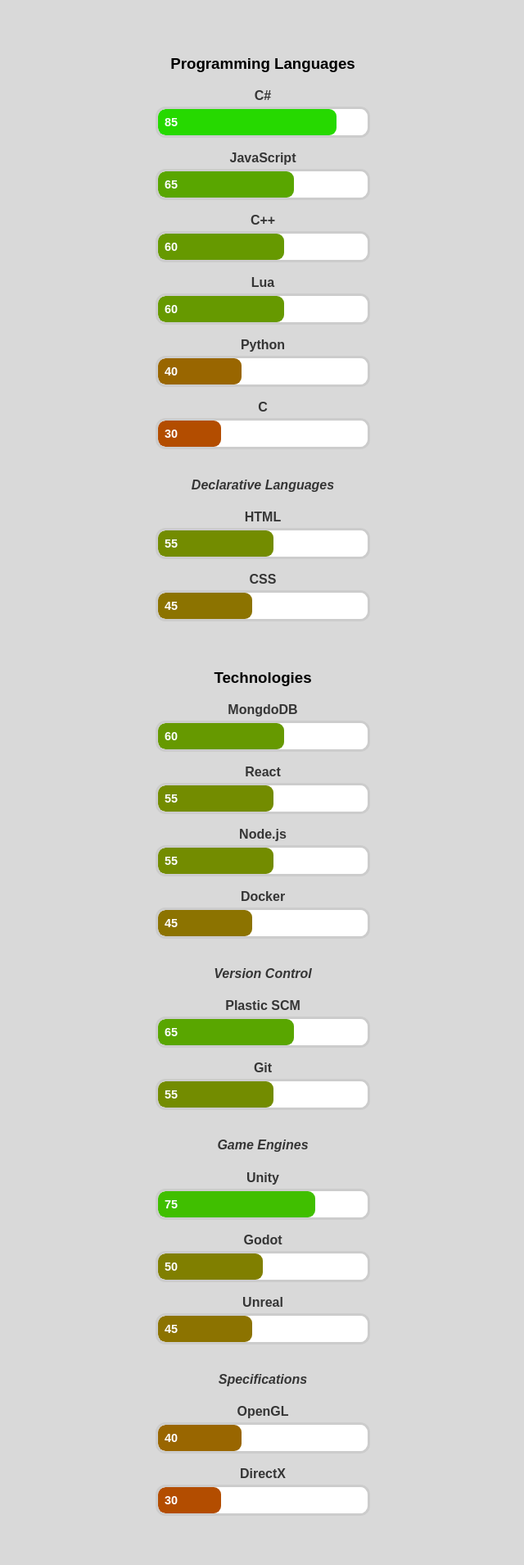
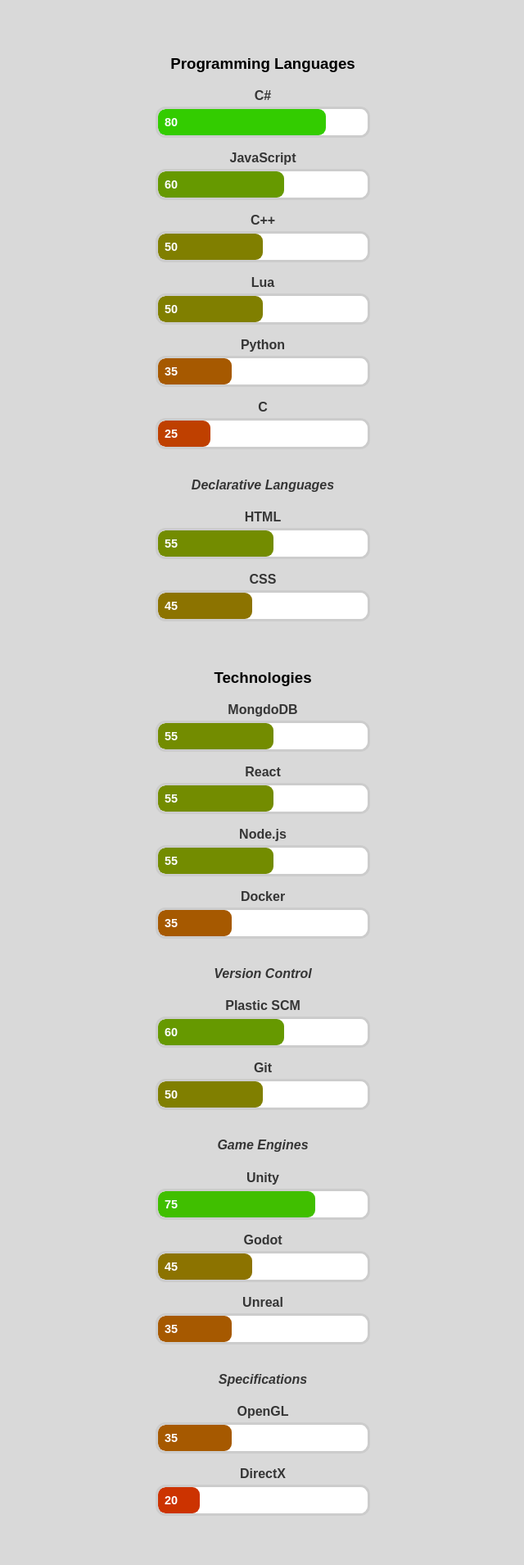
Before and after one commit to Robert-T1/PortfolioSite, a React (Vite) app: page /skills in a window 1280 px wide. Shown: the part 260-2169 px from the top of the page at 82% size, without its empty margins (319-959 px from the left). Built offline with nearby package versions, Linux system fonts and the light colour scheme.

Commit message:
skill adjustments and css improvments

```diff
--- a/src/components/button.module.css
+++ b/src/components/button.module.css
@@ -7,6 +7,10 @@
   font-weight: bold;
   box-shadow: 0 4px 8px rgba(0, 0, 0, 0.2);
   border-radius: 5%;
+  transition: transform 0.2s, box-shadow 0.2s;
+  -webkit-tap-highlight-color: transparent;
+  touch-action: manipulation;
+  user-select: none;
 }
 
 .btn_img {
@@ -20,15 +24,19 @@
   box-shadow: 0 4px 8px rgba(0, 0, 0, 0.3);
   overflow: hidden;
   display: inline-block;
+  transition: transform 0.2s, box-shadow 0.2s;
+  -webkit-tap-highlight-color: transparent;
+  touch-action: manipulation;
 }
+
 .btn_img img {
   width: 48px;
   height: 48px;
   border-radius: 50%;
   object-fit: cover;
   display: block;
+  pointer-events: none;
 }
-
 
 .btn_project {
   width: 126px;
@@ -41,6 +49,9 @@
   display: inline-block;
   cursor: pointer;
   position: relative;
+  transition: transform 0.2s, box-shadow 0.2s;
+  -webkit-tap-highlight-color: transparent;
+  touch-action: manipulation;
 }
 
 .btn_project img {
@@ -51,8 +62,11 @@
   image-rendering: pixelated;
   image-rendering: crisp-edges;
   image-rendering: -moz-crisp-edges;
+  pointer-events: none;
 }
 
+/* Desktop hover effects */
+@media (hover: hover) {
   .btn:hover {
       box-shadow: 0 6px 16px rgba(0, 0, 0, 0.3);
       transform: scale(1.02);
@@ -67,3 +81,28 @@
       box-shadow: 0 6px 16px rgba(0, 0, 0, 0.4);
       transform: scale(1.01);
   }
+}
+
+.btn:active, .btn_img:active, .btn_project:active {
+  transform: scale(0.98);
+  box-shadow: 0 2px 4px rgba(0, 0, 0, 0.2);
+}
+
+@media screen and (max-width: 768px) {
+  .btn {
+      padding: 10px 16px;
+      font-size: 1rem;
+  }
+
+  .btn_project {
+      width: 110px;
+      height: 110px;
+  }
+}
+
+@media screen and (max-width: 480px) {
+  .btn_project {
+      width: 100px;
+      height: 100px;
+  }
+}
--- a/src/components/header.module.css
+++ b/src/components/header.module.css
@@ -28,7 +28,86 @@
     padding: 4px 8px;
     font-size: 0.75rem;
     border-radius: 4px;
-    pointer-events: none;
+    pointer-events: none;.headerContent {
+      display: flex;
+      justify-content: space-between;
+      align-items: center;
+      padding: 0.5rem 1rem;
+      background-color: #284B63;
+      flex-wrap: wrap;
+    }
+
+    .left {
+      flex: 1;
+      min-width: 100px;
+    }
+
+    .center {
+      display: flex;
+      gap: clamp(1rem, 2vw, 3rem);
+      justify-content: center;
+      flex: 2;
+      flex-wrap: wrap;
+      padding: 0.5rem 0;
+    }
+
+    .right {
+      flex: 1;
+      min-width: 100px;
+      text-align: right;
+    }
+
+    .copiedTooltip {
+      position: fixed;
+      background-color: #142531;
+      color: white;
+      padding: 4px 8px;
+      font-size: 0.75rem;
+      border-radius: 4px;
+      pointer-events: none;
+      z-index: 9999;
+      animation: fadeOut 1.5s forwards;
+    }
+
+    @keyframes fadeOut {
+      0% { opacity: 0.95; }
+      80% { opacity: 0.95; }
+      100% { opacity: 0; }
+    }
+
+    @media screen and (max-width: 768px) {
+      .headerContent {
+        flex-direction: column;
+        padding: 0.5rem;
+      }
+
+      .left, .center, .right {
+        width: 100%;
+        flex: none;
+        text-align: center;
+        margin: 0.25rem 0;
+      }
+
+      .center {
+        gap: 1rem;
+        justify-content: center;
+        order: 2;
+      }
+
+      .left {
+        order: 1;
+      }
+
+      .right {
+        order: 3;
+      }
+    }
+
+    @media screen and (max-width: 480px) {
+      .center {
+        gap: 0.75rem;
+      }
+    }
     z-index: 9999;
     animation: fadeOut 1.5s forwards;
   }
--- a/src/pages/skills.jsx
+++ b/src/pages/skills.jsx
@@ -60,42 +60,42 @@
 
       <div className={styles.skillSection}>
         <h3>Programming Languages</h3>
-        <SkillBar level={85}>C#</SkillBar>
-        <SkillBar level={65}>JavaScript</SkillBar>
-        <SkillBar level={60}>C++</SkillBar>
-        <SkillBar level={60}>Lua</SkillBar>
-        <SkillBar level={40}>Python</SkillBar>
-        <SkillBar level={30}>C</SkillBar>
+        <SkillBar level={80}>C#</SkillBar>
+        <SkillBar level={60}>JavaScript</SkillBar>
+        <SkillBar level={50}>C++</SkillBar>
+        <SkillBar level={50}>Lua</SkillBar>
+        <SkillBar level={35}>Python</SkillBar>
+        <SkillBar level={25}>C</SkillBar>
 
         <h4>Declarative Languages</h4>
         <SkillBar level={55}>HTML</SkillBar>
         <SkillBar level={45}>CSS</SkillBar>
 
         <h3>Technologies</h3>
-        <SkillBar level={60}>MongdoDB</SkillBar>
+        <SkillBar level={55}>MongdoDB</SkillBar>
         <SkillBar level={55}>React</SkillBar>
         <SkillBar level={55}>Node.js</SkillBar>
-        <SkillBar level={45}>Docker</SkillBar>
+        <SkillBar level={35}>Docker</SkillBar>
 
         <h4>Version Control</h4>
-        <SkillBar level={65}>Plastic SCM</SkillBar>
-        <SkillBar level={55}>Git</SkillBar>
+        <SkillBar level={60}>Plastic SCM</SkillBar>
+        <SkillBar level={50}>Git</SkillBar>
 
         <h4>Game Engines</h4>
         <SkillBar level={75}>Unity</SkillBar>
-        <SkillBar level={50}>Godot</SkillBar>
-        <SkillBar level={45}>Unreal</SkillBar>
+        <SkillBar level={45}>Godot</SkillBar>
+        <SkillBar level={35}>Unreal</SkillBar>
 
         <h4>Specifications</h4>
-        <SkillBar level={40}>OpenGL</SkillBar>
-        <SkillBar level={30}>DirectX</SkillBar>
+        <SkillBar level={35}>OpenGL</SkillBar>
+        <SkillBar level={20}>DirectX</SkillBar>
 
         <h3>Testing & QA</h3>
         <SkillBar level={60}>Unity Test Framework</SkillBar>
-        <SkillBar level={50}>Vitest</SkillBar>
+        <SkillBar level={40}>Vitest</SkillBar>
 
         <h3>Networking & Infrastructure</h3>
-        <SkillBar level={70}>Client-Server Architecture</SkillBar>
+        <SkillBar level={65}>Client-Server Architecture</SkillBar>
         <SkillBar level={60}>Socket Networking</SkillBar>
         <SkillBar level={55}>Cloud Deployment</SkillBar>
 
```
Lines whose indentation alone changed are shown as unchanged.
